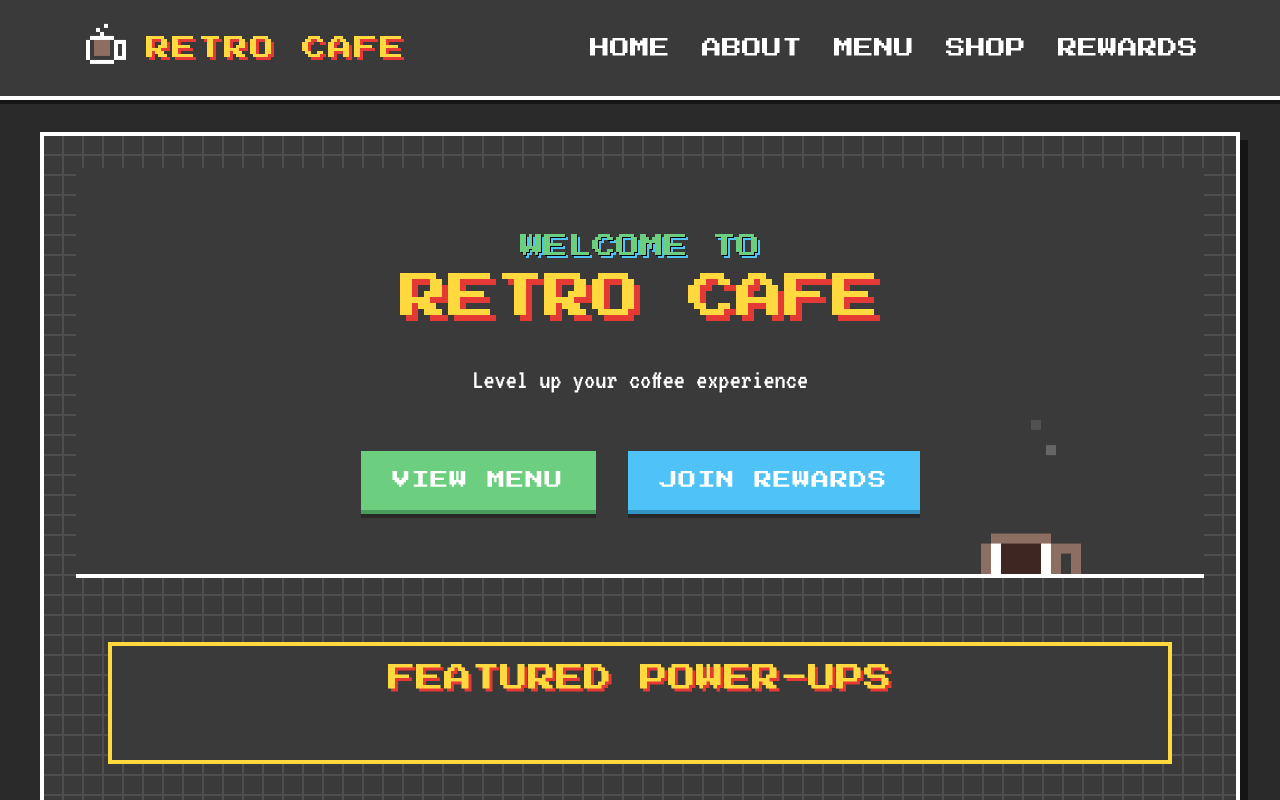
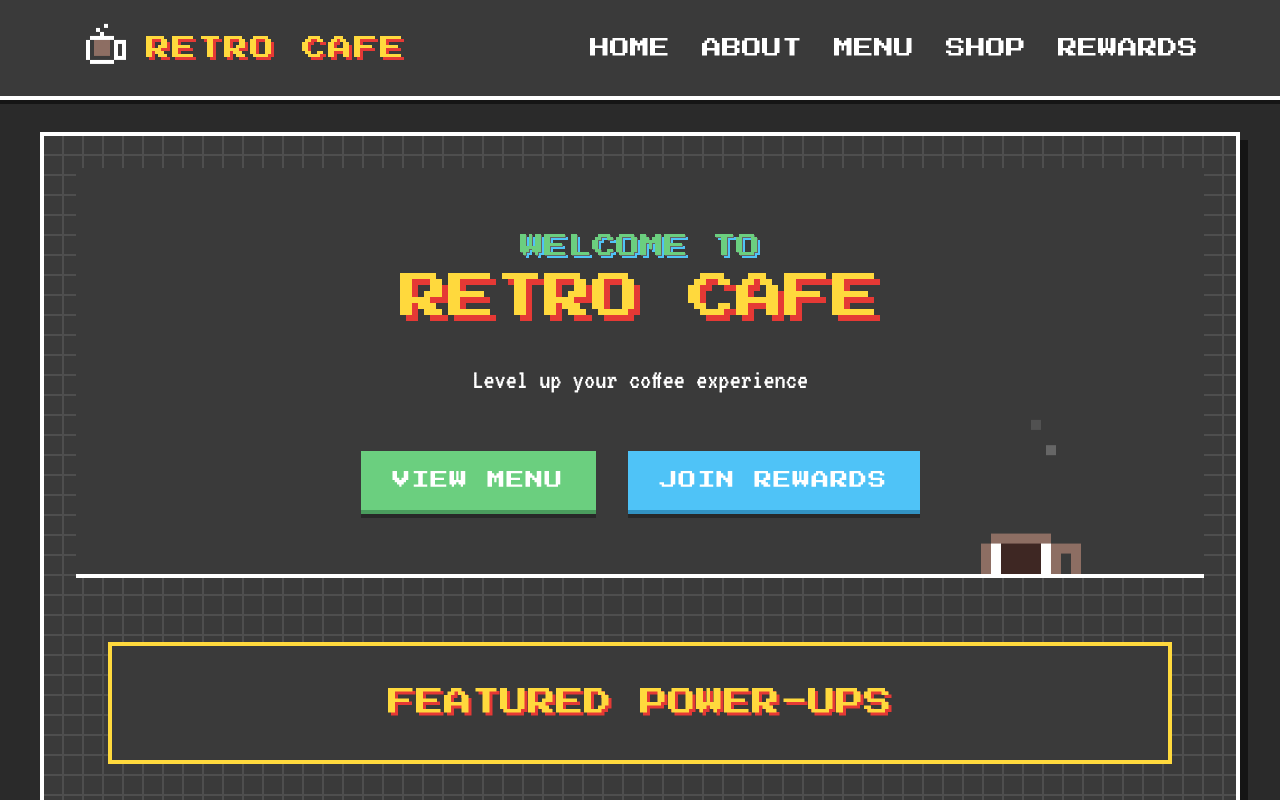
Before and after one commit to Leyam-07/Retro-Coffee_SPA, a React (Create React App) app: page / in a window 1280 px wide. Shown: the top 800 px of the page. Built offline with nearby package versions, Linux system fonts and the light colour scheme.

Commit message:
Center Vertically Section Titles

```diff
--- a/src/App.css
+++ b/src/App.css
@@ -589,7 +589,7 @@ p {
 .hero-line1 {
   font-size: 24px;
   color: var(--retro-green);
-  text-shadow: 1px 1px 0px var(--retro-black), 3px 3px 0px var(--retro-blue);
+  text-shadow: 1px 1px 0px rgb(100, 100, 100), 3px 3px 0px var(--retro-blue);
   margin-bottom: 0.5rem;
   animation: slideInLeft 0.5s ease-out;
 }
@@ -690,6 +690,11 @@ p {
 .section-title {
   text-align: center;
   margin-bottom: 3rem;
+}
+
+.pixel-border > .section-title {
+  margin-bottom: 0;
+  padding: 1.5rem 0;
 }
 
 .featured-grid {
```
